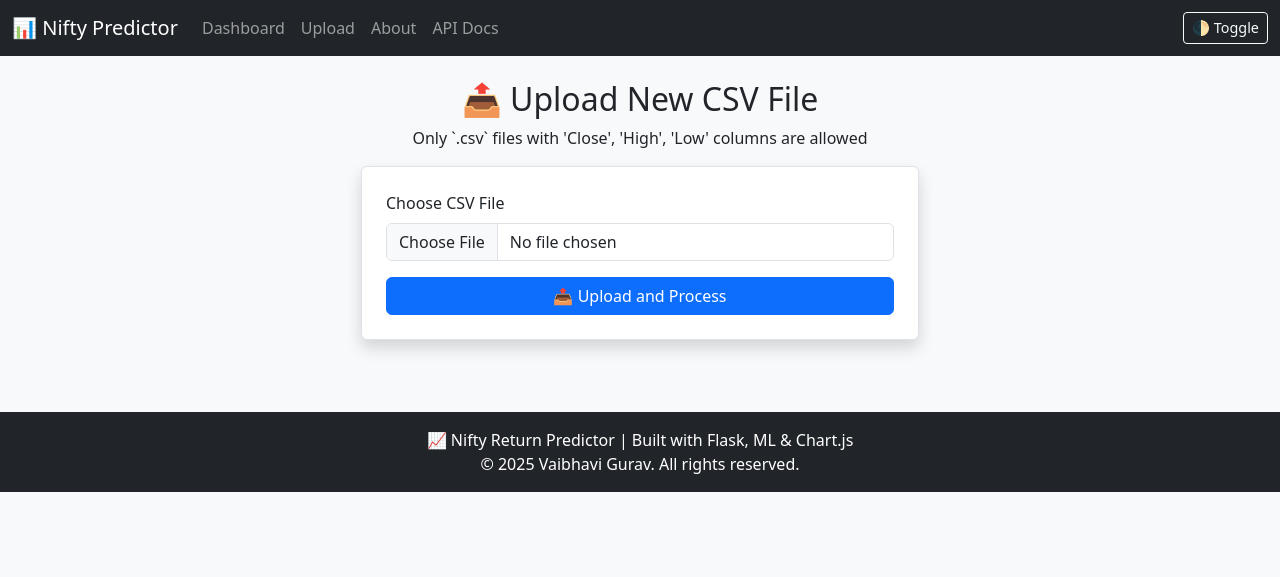
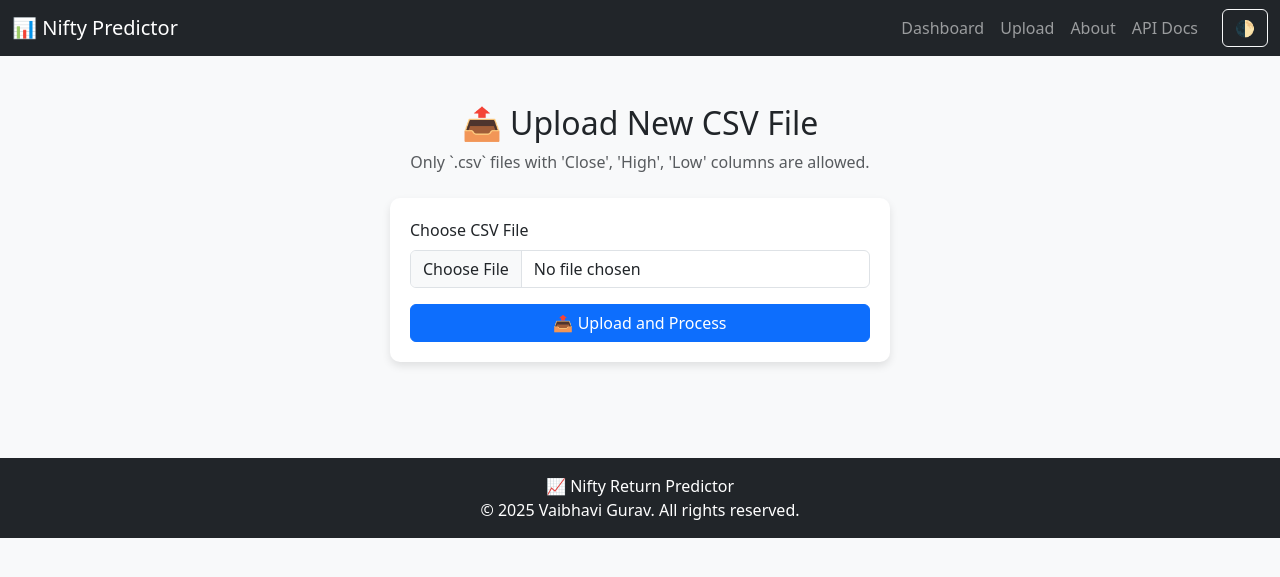
Before and after one commit to vaibhavi2824/Nifty50, a Flask app: page /upload in a window 1280 px wide. Shown: the top 577 px of the page. Run offline with Flask 3, Linux system fonts and the light colour scheme; parts of the project's set-up code (start-up, migrations or seed data) failed here and were passed over.

Commit message:
Updated theme toggle, footer, logo, and UI fixes

```diff
--- a/app.py
+++ b/app.py
@@ -15,7 +15,7 @@ app = Flask(__name__)
 pkl_url = "https://drive.google.com/uc?export=download&id=1qw-CLrfc3UaWKhj1imj35Qia1hBKVnMe"
 xlsx_url = "https://drive.google.com/uc?export=download&id=1KLJYrbHoshYW6ETUzI9iRKX64HJgjKqs"
 
-model_path = 'nifty_processed.pkl'
+model_path = 'model/nifty_processed.pkl'
 data_path = 'data/processed_data.xlsx'
 prediction_log = []
 
@@ -33,15 +33,15 @@ def load_data():
     df.dropna(inplace=True)
     return df
 
-model = load_model()
-df = load_data()
-model_r2, model_mse = calculate_metrics(model, df)
-
 def calculate_metrics(model, df):
     X = df[['Lag1', 'Lag2', 'Lag3']]
     y = df['Return']
     y_pred = model.predict(X)
     return round(r2_score(y, y_pred), 4), round(mean_squared_error(y, y_pred), 6)
+
+model = load_model()
+df = load_data()
+model_r2, model_mse = calculate_metrics(model, df)
 
 @app.route('/')
 def home():
@@ -61,7 +61,7 @@ def predict():
         pd.DataFrame(prediction_log).to_excel('data/prediction_log.xlsx', index=False)
         return render_template('index.html', prediction_text=f"📈 Predicted Return: {prediction:.4f}",
                                prediction_log=prediction_log, model_r2=model_r2, model_mse=model_mse)
-    except Exception as e:
+    except Exception:
         return render_template('index.html', prediction_text='⚠️ Invalid input!',
                                prediction_log=prediction_log, model_r2=model_r2, model_mse=model_mse)
 
--- a/requirements.txt
+++ b/requirements.txt
@@ -1,7 +1,8 @@
 Flask==2.3.3
 flask-swagger-ui==3.36.0
 pandas==2.2.2
-numpy==1.24.3
+numpy==1.26.4
 scikit-learn==1.4.2
 matplotlib==3.8.4
-openpyxl
+openpyxl==3.1.2
+requests==2.31.0
--- a/static/css/style.css
+++ b/static/css/style.css
@@ -1,17 +1,46 @@
-/* style.css */
+/* Light Mode Defaults */
+body {
+  background-color: #f8f9fa;
+  color: #212529;
+  transition: background-color 0.3s, color 0.3s;
+}
 
+.form-card {
+  background-color: white;
+  border-radius: 10px;
+  padding: 20px;
+  max-width: 500px;
+  margin: 0 auto;
+  box-shadow: 0 4px 8px rgba(0, 0, 0, 0.1);
+}
+
+.theme-btn {
+  font-size: 0.9rem;
+  margin-left: auto;
+}
+
+/* Dark Mode Styles */
 body.dark-mode {
-  background-color: #121212;
-  color: #f1f1f1;
+  background-color: #121212 !important;
+  color: #f1f1f1 !important;
 }
 
 body.dark-mode .navbar {
-  background-color: #1e1e1e;
+  background-color: #1e1e1e !important;
 }
 
-body.dark-mode .btn {
-  border-color: #ffffff44;
+body.dark-mode .form-card,
+body.dark-mode .form-control,
+body.dark-mode .btn,
+body.dark-mode .list-group-item,
+body.dark-mode .alert {
+  background-color: #1e1e1e;
   color: #f1f1f1;
+  border-color: #444;
+}
+
+body.dark-mode .form-card {
+  box-shadow: none;
 }
 
 body.dark-mode .btn:hover {
@@ -19,13 +48,9 @@ body.dark-mode .btn:hover {
   border-color: #888;
 }
 
-body.dark-mode .form-control,
-body.dark-mode .form-label,
-body.dark-mode .list-group-item,
-body.dark-mode .alert {
-  background-color: #1e1e1e;
-  color: #e0e0e0;
-  border-color: #555;
+body.dark-mode .list-group-item {
+  background-color: #2c2c2c;
+  color: #ddd;
 }
 
 body.dark-mode .bg-white {
@@ -33,18 +58,7 @@ body.dark-mode .bg-white {
   color: #fff;
 }
 
-body.dark-mode .list-group-item {
-  background-color: #2c2c2c;
-  color: #ddd;
+body.dark-mode footer {
+  background-color: #000 !important;
+  color: #ccc !important;
 }
-
-body.dark-mode .bg-dark {
-  background-color: #000 !important;
-}
-
-/* Light mode defaults */
-
-.theme-btn {
-  font-size: 0.9rem;
-  margin-left: auto;
-}
--- a/templates/base.html
+++ b/templates/base.html
@@ -1,3 +1,4 @@
+<!-- base.html -->
 <!DOCTYPE html>
 <html lang="en">
 <head>
@@ -8,18 +9,18 @@
   <script src="https://cdn.jsdelivr.net/npm/chart.js"></script>
   <link href="/static/css/style.css" rel="stylesheet">
 </head>
-<body class="bg-light" id="main-body">
+<body id="main-body">
   <nav class="navbar navbar-expand-lg navbar-dark bg-dark">
     <div class="container-fluid">
       <a class="navbar-brand" href="/">📊 Nifty Predictor</a>
-      <div class="collapse navbar-collapse">
-        <ul class="navbar-nav me-auto">
+      <div class="collapse navbar-collapse justify-content-end">
+        <ul class="navbar-nav">
           <li class="nav-item"><a class="nav-link" href="/">Dashboard</a></li>
           <li class="nav-item"><a class="nav-link" href="/upload">Upload</a></li>
           <li class="nav-item"><a class="nav-link" href="/about">About</a></li>
           <li class="nav-item"><a class="nav-link" href="/docs">API Docs</a></li>
         </ul>
-        <button type="button" class="btn btn-outline-light btn-sm theme-btn" onclick="toggleTheme()" title="Toggle Dark/Light Mode" aria-label="Toggle Theme">🌓 Toggle</button>
+        <button type="button" class="btn btn-outline-light ms-3" onclick="toggleTheme()" title="Toggle Dark/Light Mode">🌓</button>
       </div>
     </div>
   </nav>
@@ -29,7 +30,7 @@
   </main>
 
   <footer class="bg-dark text-white text-center py-3 mt-5">
-    <p class="mb-0">📈 Nifty Return Predictor | Built with Flask, ML & Chart.js<br>© 2025 Vaibhavi Gurav. All rights reserved.</p>
+    <p class="mb-0">📈 Nifty Return Predictor <br>© 2025 Vaibhavi Gurav. All rights reserved.</p>
   </footer>
 
   <script>
@@ -38,10 +39,14 @@
     body.classList.toggle('dark-mode');
     localStorage.setItem('theme', body.classList.contains('dark-mode') ? 'dark' : 'light');
   }
-    window.onload = function () {
+
+  window.onload = () => {
     const savedTheme = localStorage.getItem('theme');
-      if (savedTheme === 'dark') document.getElementById('main-body').classList.add('dark-mode');
+    if (savedTheme === 'dark') {
+      document.getElementById('main-body').classList.add('dark-mode');
+    }
   }
 </script>
+
 </body>
 </html>
--- a/templates/upload.html
+++ b/templates/upload.html
@@ -1,15 +1,16 @@
 {% extends 'base.html' %}
 {% block title %}Upload CSV{% endblock %}
 {% block content %}
+<div class="container py-4">
   <h2 class="text-center">📤 Upload New CSV File</h2>
-<p class="text-center">Only `.csv` files with 'Close', 'High', 'Low' columns are allowed</p>
+  <p class="text-center text-muted">Only `.csv` files with 'Close', 'High', 'Low' columns are allowed.</p>
 
-<form method="POST" enctype="multipart/form-data" class="w-50 mx-auto border p-4 bg-white shadow rounded">
+  <form method="POST" enctype="multipart/form-data" class="form-card mt-4">
     <div class="mb-3">
       <label for="csv_file" class="form-label">Choose CSV File</label>
       <input class="form-control" type="file" name="csv_file" id="csv_file" accept=".csv" required>
     </div>
     <button type="submit" class="btn btn-primary w-100">📤 Upload and Process</button>
   </form>
-
+</div>
 {% endblock %}
```
Also changed, not shown: static/swagger.json (+40 -10 lines), templates/index.html (+19 -48 lines), 1 other file. Lines whose indentation alone changed are shown as unchanged.
